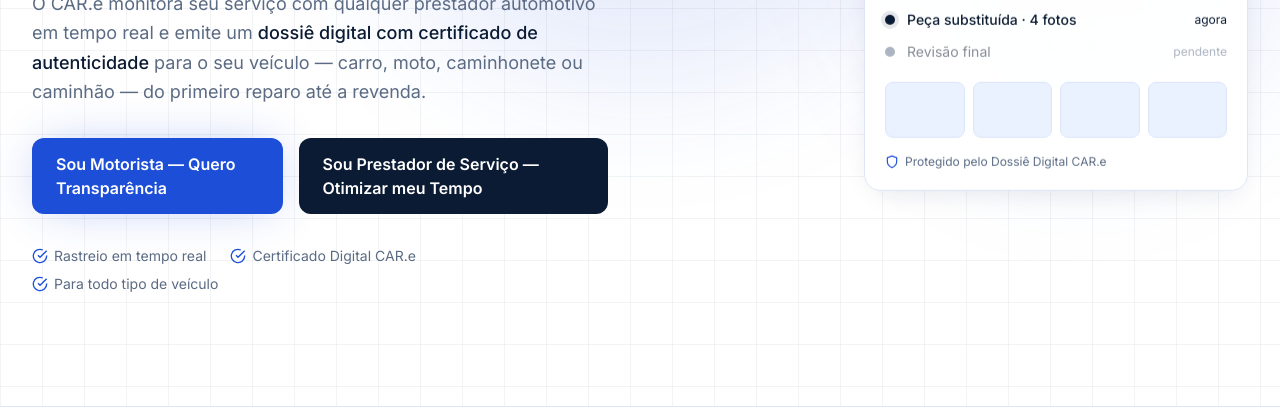
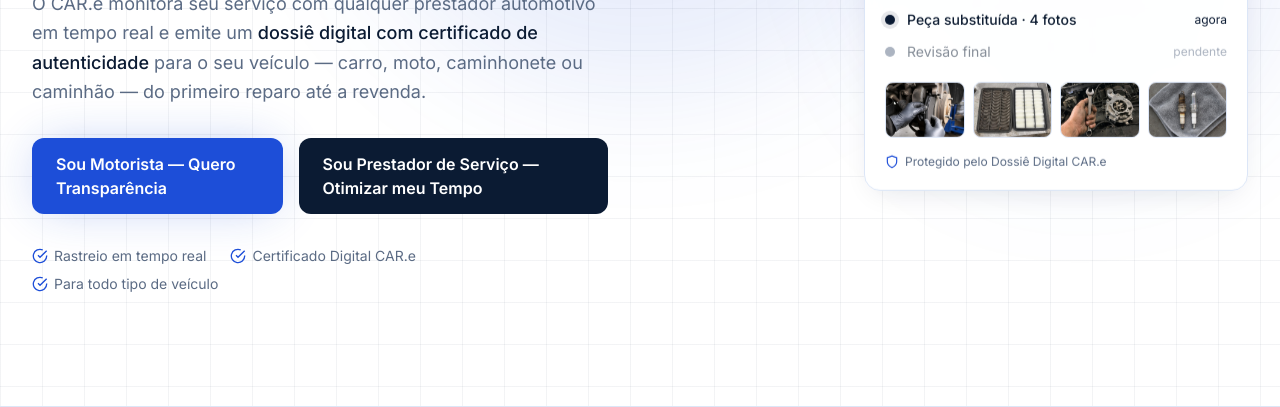
Before and after one commit to WilliamGKS/CarePage, a plain HTML site: page index.html in a window 1280 px wide. Shown: the part 412-819 px from the top of the page. Drawn offline with nearby package versions, Linux system fonts and the light colour scheme.

Commit message:
feat: substitui placeholders vazios por fotos reais no mockup do hero

```diff
--- a/index.html
+++ b/index.html
@@ -225,10 +225,18 @@
           </div>
 
           <div class="mt-5 flex gap-2">
-            <div class="h-14 flex-1 rounded-lg bg-car-surface2 border border-car-border"></div>
-            <div class="h-14 flex-1 rounded-lg bg-car-surface2 border border-car-border"></div>
-            <div class="h-14 flex-1 rounded-lg bg-car-surface2 border border-car-border"></div>
-            <div class="h-14 flex-1 rounded-lg bg-car-surface2 border border-car-border"></div>
+            <div class="h-14 flex-1 rounded-lg overflow-hidden border border-car-border">
+              <img src="assets/servico-foto-1.jpg" alt="Foto do check-in: troca de pastilha de freio" class="w-full h-full object-cover" loading="lazy">
+            </div>
+            <div class="h-14 flex-1 rounded-lg overflow-hidden border border-car-border">
+              <img src="assets/servico-foto-2.jpg" alt="Foto do check-in: filtro de ar antigo e novo" class="w-full h-full object-cover" loading="lazy">
+            </div>
+            <div class="h-14 flex-1 rounded-lg overflow-hidden border border-car-border">
+              <img src="assets/servico-foto-3.jpg" alt="Foto do check-in: peça do motor sendo substituída" class="w-full h-full object-cover" loading="lazy">
+            </div>
+            <div class="h-14 flex-1 rounded-lg overflow-hidden border border-car-border">
+              <img src="assets/servico-foto-4.jpg" alt="Foto do check-in: vela de ignição antiga e nova" class="w-full h-full object-cover" loading="lazy">
+            </div>
           </div>
 
           <p class="mt-4 text-xs text-car-muted flex items-center gap-1.5">
```
Also changed, not shown: assets/servico-foto-1.jpg (added), assets/servico-foto-2.jpg (added), assets/servico-foto-3.jpg (added), assets/servico-foto-4.jpg (added).
